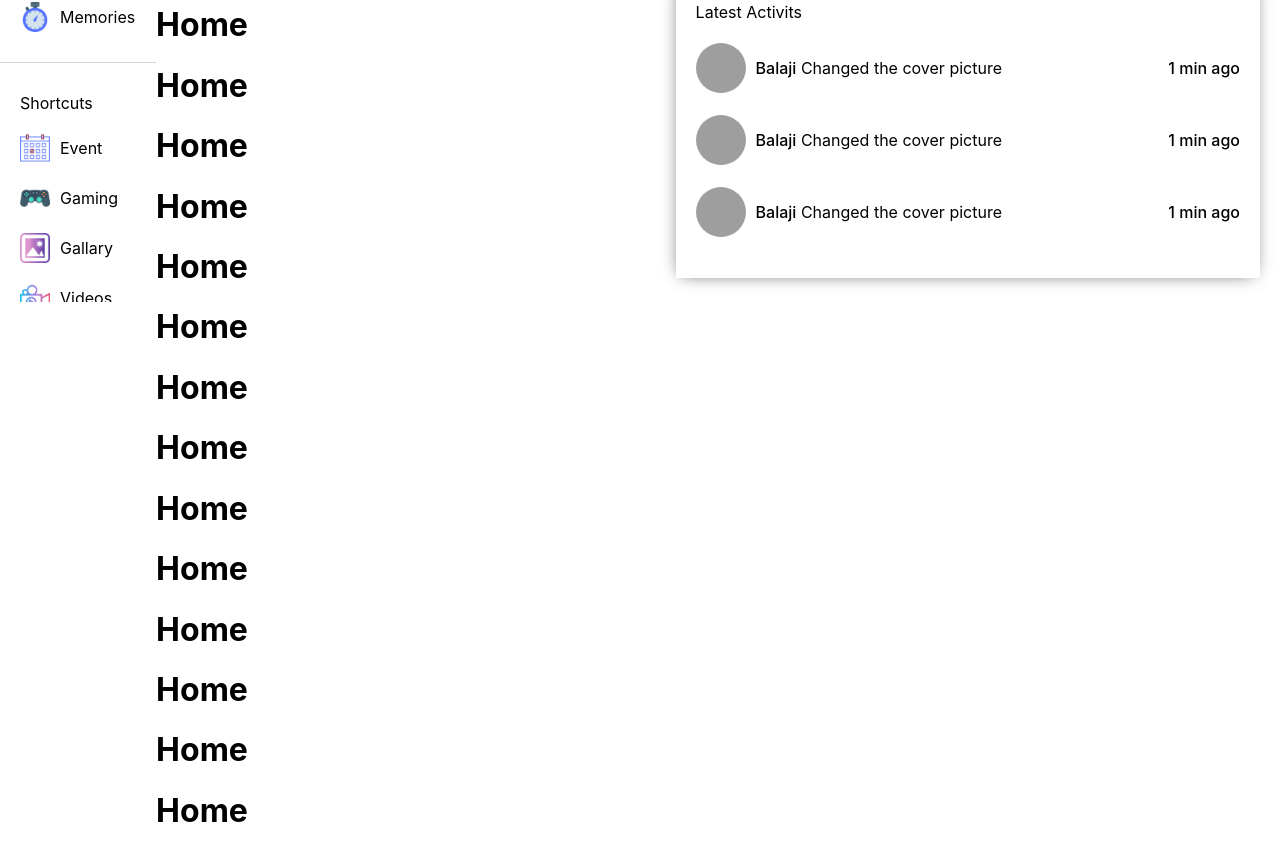
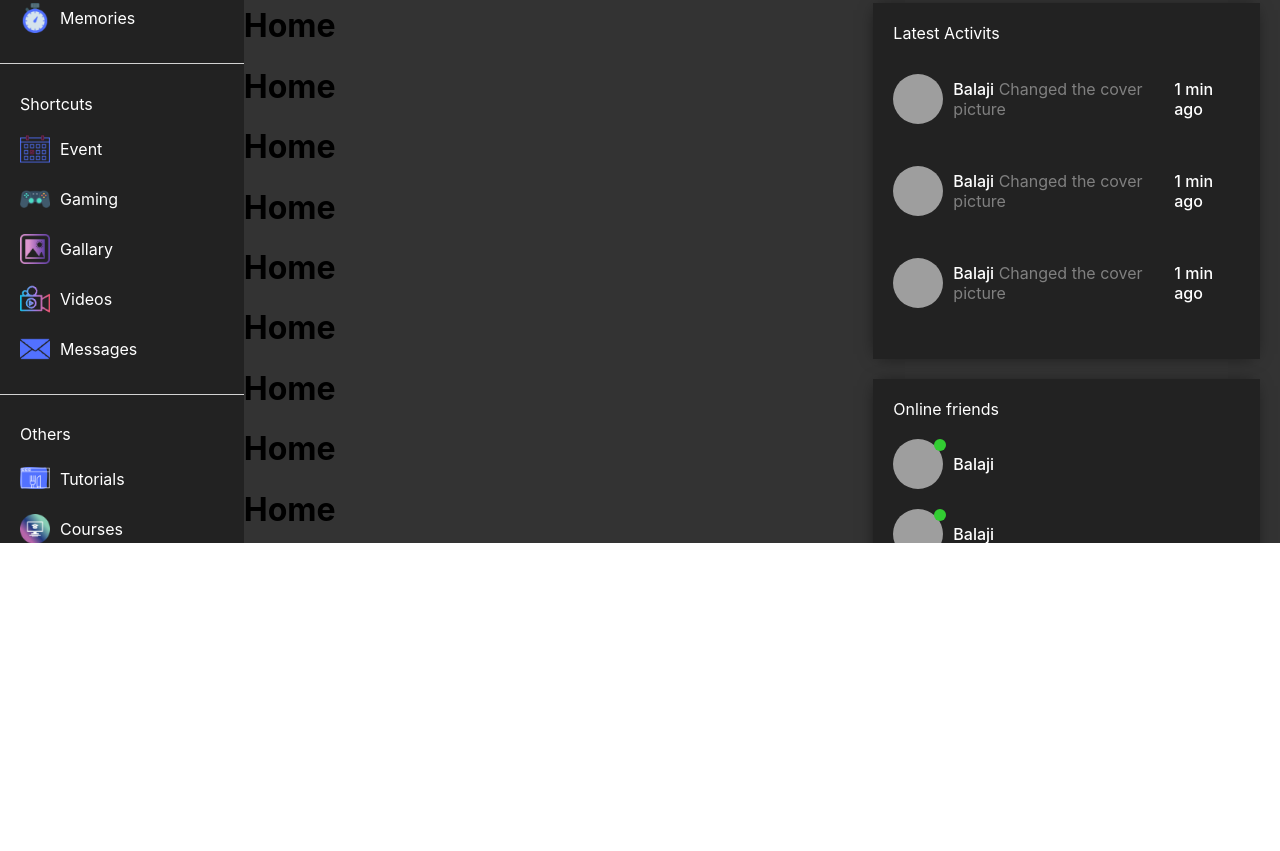
Before and after one commit to Sambu2210/social-media-app, a React (Create React App) app in the folder client/: page / in a window 1280 px wide. Shown: the part 329-1180 px from the top of the page. After the commit the page ends 872 px from the top, so only its background shows below. Built offline with nearby package versions, Linux system fonts and the light colour scheme; grey boxes are pictures that could not be loaded.

Commit message:
add dark mood dynamic only

```diff
--- a/client/src/App.js
+++ b/client/src/App.js
@@ -6,6 +6,7 @@ import Login from "./pages/login/Login";
 import Register from "./pages/register/Register";
 import Profile from "./pages/profile/Profile";
 import Home from "./pages/home/Home";
+import "./style.css";
 import {
   Navigate,
   Outlet,
@@ -17,7 +18,7 @@ function App() {
   const currentuser = true;
   const Layout = () => {
     return (
-      <div>
+      <div className="theme-dark">
         <Navbar />
         <div className="component">
           <LeftBar />
--- a/client/src/component/leftbar/LeftBar.css
+++ b/client/src/component/leftbar/LeftBar.css
@@ -1,9 +1,9 @@
 .leftbar {
   position: sticky;
-  top: 70px;
-  height: 70vh;
+  top: 74px;
+  height: 100vh;
   overflow: scroll;
-  width: 25%;
+  width: 40%;
 }
 ::-webkit-scrollbar {
   display: none;
--- a/client/src/component/navbar/Navbar.js
+++ b/client/src/component/navbar/Navbar.js
@@ -7,6 +7,7 @@ import EmailOutlinedIcon from "@mui/icons-material/EmailOutlined";
 import NotificationsOutlinedIcon from "@mui/icons-material/NotificationsOutlined";
 import PersonOutlineOutlinedIcon from "@mui/icons-material/PersonOutlineOutlined";
 import { Link } from "react-router-dom";
+import "../../style.css";
 const Navbar = () => {
   return (
     <div className="navbar">
--- a/client/src/component/rightbar/Rightbar.css
+++ b/client/src/component/rightbar/Rightbar.css
@@ -1,8 +1,8 @@
 .rightbar {
-  width: 100%;
+  width: 70%;
   position: sticky;
-  top: 70px;
-  height: 70vh;
+  top: 74px;
+  height: 100vh;
   overflow: scroll;
 }
 ::-webkit-scrollbar {
@@ -13,6 +13,9 @@
   height: 50px;
   border-radius: 50px;
 }
+.rightbar-userinfo p {
+  color: gray;
+}
 .rightbar .container {
   padding: 20px;
 }
@@ -21,12 +24,14 @@
   -moz-box-shadow: -1px 1px 17px -6px rgba(0, 0, 0, 0.75);
   box-shadow: -1px 1px 17px -6px rgba(0, 0, 0, 0.75);
   padding: 20px;
+  margin-bottom: 20px;
 }
 .rightbar-user {
   display: flex;
   align-items: center;
   justify-content: space-between;
   margin: 20px 0;
+  position: relative;
 }
 .rightbar-userinfo {
   display: flex;
@@ -53,3 +58,12 @@
   font-weight: 500;
   color: black;
 }
+.online {
+  width: 12px;
+  height: 12px;
+  border-radius: 50px;
+  background-color: limegreen;
+  position: absolute;
+  top: 0;
+  left: 41px;
+}
--- a/client/src/component/rightbar/Rightbar.js
+++ b/client/src/component/rightbar/Rightbar.js
@@ -47,7 +47,7 @@ const Rightbar = () => {
                 <span>Balaji</span> Changed the cover picture
               </p>
             </div>
-            <div>
+            <div className="time">
               <span>1 min ago</span>
             </div>
           </div>
@@ -61,7 +61,7 @@ const Rightbar = () => {
                 <span>Balaji</span> Changed the cover picture
               </p>
             </div>
-            <div>
+            <div className="time">
               <span>1 min ago</span>
             </div>
           </div>
@@ -75,8 +75,65 @@ const Rightbar = () => {
                 <span>Balaji</span> Changed the cover picture
               </p>
             </div>
-            <div>
+            <div className="time">
               <span>1 min ago</span>
+            </div>
+          </div>
+        </div>
+        <div className="rightbar-items">
+          <span>Online friends</span>
+          <div className="rightbar-user">
+            <div className="rightbar-userinfo">
+              <img
+                src="https://images.pexels.com/photos/3228727/pexels-photo-3228727.jpeg?auto=compress&cs=tinysrgb&w=1600"
+                alt="person"
+              />
+              <div className="online" /> <span>Balaji</span>
+            </div>
+          </div>
+          <div className="rightbar-user">
+            <div className="rightbar-userinfo">
+              <img
+                src="https://images.pexels.com/photos/3228727/pexels-photo-3228727.jpeg?auto=compress&cs=tinysrgb&w=1600"
+                alt="person"
+              />
+              <div className="online" /> <span>Balaji</span>
+            </div>
+          </div>
+          <div className="rightbar-user">
+            <div className="rightbar-userinfo">
+              <img
+                src="https://images.pexels.com/photos/3228727/pexels-photo-3228727.jpeg?auto=compress&cs=tinysrgb&w=1600"
+                alt="person"
+              />
+              <div className="online" /> <span>Balaji</span>
+            </div>
+          </div>
+          <div className="rightbar-user">
+            <div className="rightbar-userinfo">
+              <img
+                src="https://images.pexels.com/photos/3228727/pexels-photo-3228727.jpeg?auto=compress&cs=tinysrgb&w=1600"
+                alt="person"
+              />
+              <div className="online" /> <span>Balaji</span>
+            </div>
+          </div>
+          <div className="rightbar-user">
+            <div className="rightbar-userinfo">
+              <img
+                src="https://images.pexels.com/photos/3228727/pexels-photo-3228727.jpeg?auto=compress&cs=tinysrgb&w=1600"
+                alt="person"
+              />
+              <div className="online" /> <span>Balaji</span>
+            </div>
+          </div>
+          <div className="rightbar-user">
+            <div className="rightbar-userinfo">
+              <img
+                src="https://images.pexels.com/photos/3228727/pexels-photo-3228727.jpeg?auto=compress&cs=tinysrgb&w=1600"
+                alt="person"
+              />
+              <div className="online" /> <span>Balaji</span>
             </div>
           </div>
         </div>
--- a/client/src/pages/home/Home.css
+++ b/client/src/pages/home/Home.css
@@ -1,3 +1,7 @@
 .home {
-  width: 80%;
+  width: 100%;
+  position: sticky;
+  top: 74px;
+  height: 100vh;
+  overflow: scroll;
 }
--- /dev/null
+++ b/client/src/style.css
@@ -0,0 +1,44 @@
+/* $theme: (
+  light: {text-color: black; bg: white; logo: darkblue; bgSoft: #f6f3f3; textColorSoft:
+    #555; border: lightgray},
+  dark: {text-color: whitesmoke; bg: #222; logo: white; bgSoft: #333; textColorSoft:
+    lightgray; border: #444},
+); */
+/* CSS for "light" theme */
+.theme-dark .navbar {
+  background-color: #222;
+  color: white;
+  border: 1px solid lightgray;
+}
+.theme-dark .navbar .search input {
+  background-color: #222;
+  color: white;
+  border: none;
+}
+.theme-dark .navbar .nav-left span {
+  color: white;
+}
+
+/* left bar style */
+
+.theme-dark .leftbar {
+  background-color: #222;
+  color: white;
+}
+
+/* right bar style */
+.theme-dark .rightbar {
+  background-color: #333;
+  color: white;
+}
+.theme-dark .rightbar-user span {
+  color: white;
+}
+.theme-dark .rightbar-items {
+  background-color: #222;
+}
+
+/* home page  */
+.theme-dark .home {
+  background-color: #333;
+}
```
